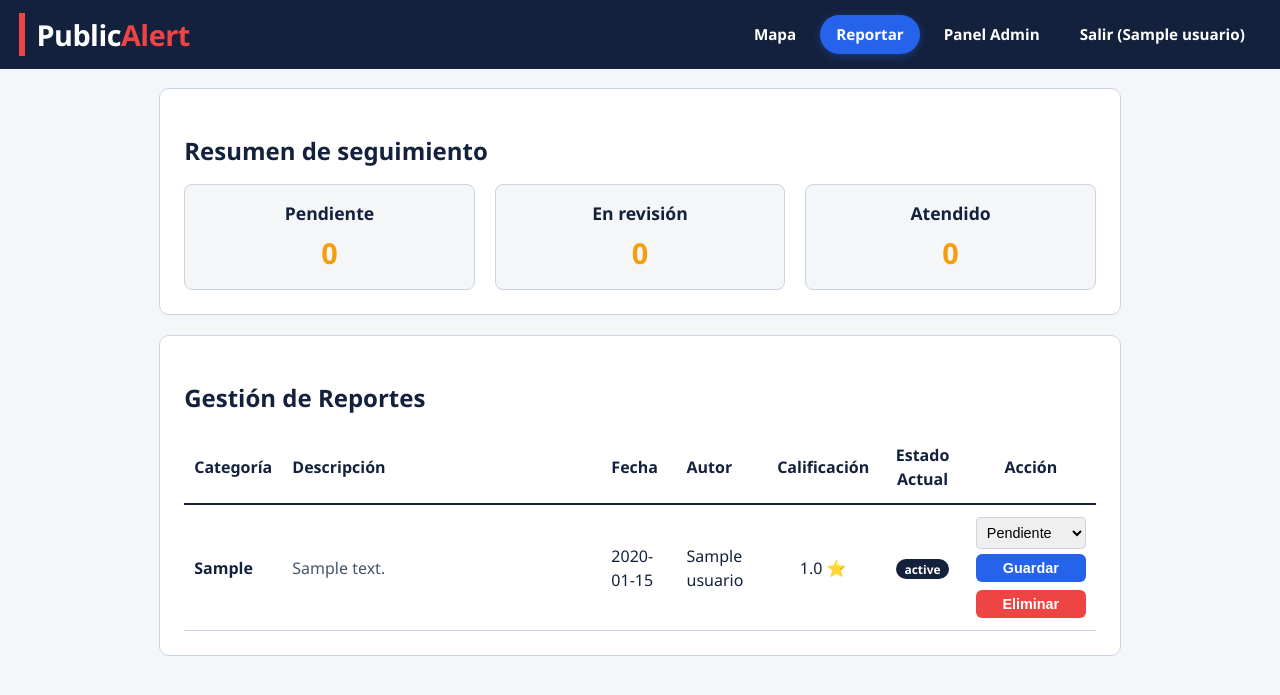
After one commit to santiagoanalfonsora-ops/PublicAlert, a Flask app: page /admin in a window 1280 px wide. The commit adds this page. Shown: the top 695 px of the page. Run offline with Flask 3, Linux system fonts and the light colour scheme; a user stored in the database is signed in; tables that the repository leaves empty hold one stand-in row (values such as "Sample post").

Commit message:
Prototipo de panel de administrador integrado al proyecto

```diff
--- a/app.py
+++ b/app.py
@@ -242,13 +242,71 @@ def calificar(id):
         flash("¡Gracias por tu calificación!", "ok")
     return redirect(url_for("detalle", id=id))
 
+@app.route('/admin')
+@login_required
+def panel_admin():
+    # Criterio 1: Acceso restringido
+    if not current_user.es_admin:
+        flash('Acceso denegado: Se requiere rol de administrador.', 'error')
+        return redirect(url_for('mapa'))
+
+    reportes = Reporte.query.order_by(Reporte.fecha.desc()).all()
+
+    # Criterio 4: Resumen de seguimiento
+    conteo_estados = {estado: 0 for estado in ESTADOS}
+    for r in reportes:
+        if r.estado in conteo_estados:
+            conteo_estados[r.estado] += 1
+
+    return render_template('admin.html', reportes=reportes, estados=ESTADOS, conteo=conteo_estados)
+
+@app.route('/admin/cambiar_estado/<int:id>', methods=['POST'])
+@login_required
+def cambiar_estado(id):
+    if not current_user.es_admin:
+        return redirect(url_for('mapa'))
+
+    reporte = Reporte.query.get_or_404(id)
+    nuevo_estado = request.form.get('estado')
+
+    if nuevo_estado in ESTADOS:
+        reporte.estado = nuevo_estado
+        db.session.commit()
+        flash('Estado actualizado correctamente.', 'ok')
+
+    # ESTE RETURN DEBE ESTAR ALINEADO CON EL IF
+    return redirect(url_for('panel_admin'))
+
+@app.route('/admin/eliminar_reporte/<int:id>', methods=['POST'])
+@login_required
+def eliminar_reporte(id):
+    if not current_user.es_admin:
+        return redirect(url_for('mapa'))
+
+    reporte = Reporte.query.get_or_404(id)
+
+    # Borrar las calificaciones asociadas
+    Calificacion.query.filter_by(reporte_id=id).delete()
+
+    # Borrar la foto del servidor
+    if reporte.foto:
+        ruta_foto = os.path.join('static', 'uploads', reporte.foto)
+        if os.path.exists(ruta_foto):
+            os.remove(ruta_foto)
+
+    # Borrar el reporte
+    db.session.delete(reporte)
+    db.session.commit()
+
+    flash('Reporte eliminado exitosamente.', 'ok')
+    return redirect(url_for('panel_admin'))
+
 
 @app.errorhandler(413)
 def archivo_grande(_):
     flash("La imagen supera los 5 MB. Elige una más liviana.", "error")
     return redirect(url_for("reportar"))
 
-
 with app.app_context():
     db.create_all()
 
--- a/models.py
+++ b/models.py
@@ -16,6 +16,7 @@ class Usuario(UserMixin, db.Model):
     email = db.Column(db.String(120), unique=True, nullable=False)
     password_hash = db.Column(db.String(255), nullable=False)
     reportes = db.relationship("Reporte", backref="autor", lazy=True)
+    es_admin = db.Column(db.Boolean, default=False)
 
 
 class Reporte(db.Model):
--- /dev/null
+++ b/templates/admin.html
@@ -0,0 +1,74 @@
+{% extends 'base.html' %}
+
+{% block titulo %}Panel de Administrador{% endblock %}
+
+{% block contenido %}
+<!-- Tarjeta del resumen convertida en un panel de control visual -->
+<div class="tarjeta" style="margin-bottom: 20px;">
+    <h2 style="margin-bottom: 15px;">Resumen de seguimiento</h2>
+    <div style="display: flex; gap: 20px; flex-wrap: wrap;">
+        {% for estado, cantidad in conteo.items() %}
+            <div style="background-color: var(--fondo, #f8fafc); padding: 15px 20px; border-radius: 8px; border: 1px solid var(--borde, #e2e8f0); flex: 1; min-width: 120px; text-align: center;">
+                <strong style="display: block; font-size: 1.1em; color: var(--tinta, #1e293b); margin-bottom: 5px;">{{ estado }}</strong>
+                <span style="font-size: 1.8em; font-weight: bold; color: var(--senal, #eab308);">{{ cantidad }}</span>
+            </div>
+        {% endfor %}
+    </div>
+</div>
+
+<div class="tarjeta">
+    <h2 style="margin-bottom: 15px;">Gestión de Reportes</h2>
+    <!-- Contenedor con scroll por si la pantalla es muy pequeña -->
+    <div style="overflow-x: auto;">
+        <table style="width: 100%; border-collapse: collapse; text-align: left; min-width: 900px;">
+            <thead>
+                <tr style="border-bottom: 2px solid var(--tinta, #1e293b);">
+                    <th style="padding: 12px 10px;">Categoría</th>
+                    <th style="padding: 12px 10px; width: 35%;">Descripción</th>
+                    <th style="padding: 12px 10px;">Fecha</th>
+                    <th style="padding: 12px 10px;">Autor</th>
+                    <th style="padding: 12px 10px; text-align: center;">Calificación</th>
+                    <th style="padding: 12px 10px; text-align: center;">Estado Actual</th>
+                    <th style="padding: 12px 10px; width: 130px; text-align: center;">Acción</th>
+                </tr>
+            </thead>
+            <tbody>
+                {% for r in reportes %}
+                <tr style="border-bottom: 1px solid var(--borde, #e2e8f0);">
+                    <td style="padding: 12px 10px; vertical-align: middle;"><strong>{{ r.categoria }}</strong></td>
+                    <td style="padding: 12px 10px; vertical-align: middle; color: #475569;">
+                        <!-- Se amplió a 80 caracteres para aprovechar mejor el espacio de la tabla -->
+                        {{ r.descripcion[:80] }}{% if r.descripcion|length > 80 %}...{% endif %}
+                    </td>
+                    <td style="padding: 12px 10px; vertical-align: middle;">{{ r.fecha.strftime('%Y-%m-%d') }}</td>
+                    <td style="padding: 12px 10px; vertical-align: middle;">{{ r.autor.nombre }}</td>
+                    <td style="padding: 12px 10px; vertical-align: middle; text-align: center;">
+                        {{ r.promedio|round(1) if r.promedio else '--' }} ⭐
+                    </td>
+                    <td style="padding: 12px 10px; vertical-align: middle; text-align: center;">
+                        <span class="estado">{{ r.estado }}</span>
+                    </td>
+                    <td style="padding: 12px 10px; vertical-align: middle;">
+                        <!-- Columna de acción en formato vertical (columna) -->
+                        <div style="display: flex; flex-direction: column; gap: 8px;">
+                            <form action="{{ url_for('cambiar_estado', id=r.id) }}" method="POST" style="margin: 0; display: flex; flex-direction: column; gap: 5px;">
+                                <select name="estado" style="padding: 6px; border-radius: 4px; border: 1px solid var(--borde, #ccc); width: 100%; font-size: 0.9em;">
+                                    {% for e in estados %}
+                                        <option value="{{ e }}" {% if r.estado == e %}selected{% endif %}>{{ e }}</option>
+                                    {% endfor %}
+                                </select>
+                                <button type="submit" class="btn" style="padding: 6px; width: 100%; font-size: 0.9em;">Guardar</button>
+                            </form>
+
+                            <form action="{{ url_for('eliminar_reporte', id=r.id) }}" method="POST" style="margin: 0;" onsubmit="return confirm('¿Estás seguro de que deseas eliminar este reporte definitivamente? Esta acción no se puede deshacer.');">
+                                <button type="submit" class="btn" style="background-color: var(--error, #dc3545); border-color: var(--error, #dc3545); padding: 6px; width: 100%; font-size: 0.9em;">Eliminar</button>
+                            </form>
+                        </div>
+                    </td>
+                </tr>
+                {% endfor %}
+            </tbody>
+        </table>
+    </div>
+</div>
+{% endblock %}
--- a/templates/base.html
+++ b/templates/base.html
@@ -15,6 +15,12 @@
     <nav>
       <a href="{{ url_for('mapa') }}">Mapa</a>
       <a href="{{ url_for('reportar') }}">Reportar</a>
+
+      <!-- AQUÍ VA EL NUEVO ENLACE PARA EL ADMIN -->
+      {% if current_user.es_admin %}
+        <a href="{{ url_for('panel_admin') }}">Panel Admin</a>
+      {% endif %}
+
       <a href="{{ url_for('logout') }}">Salir ({{ current_user.nombre }})</a>
     </nav>
     {% endif %}
```
Also changed, not shown: static/uploads/0e76c7a247084261900b9d67f4aad696.jpg (added).
